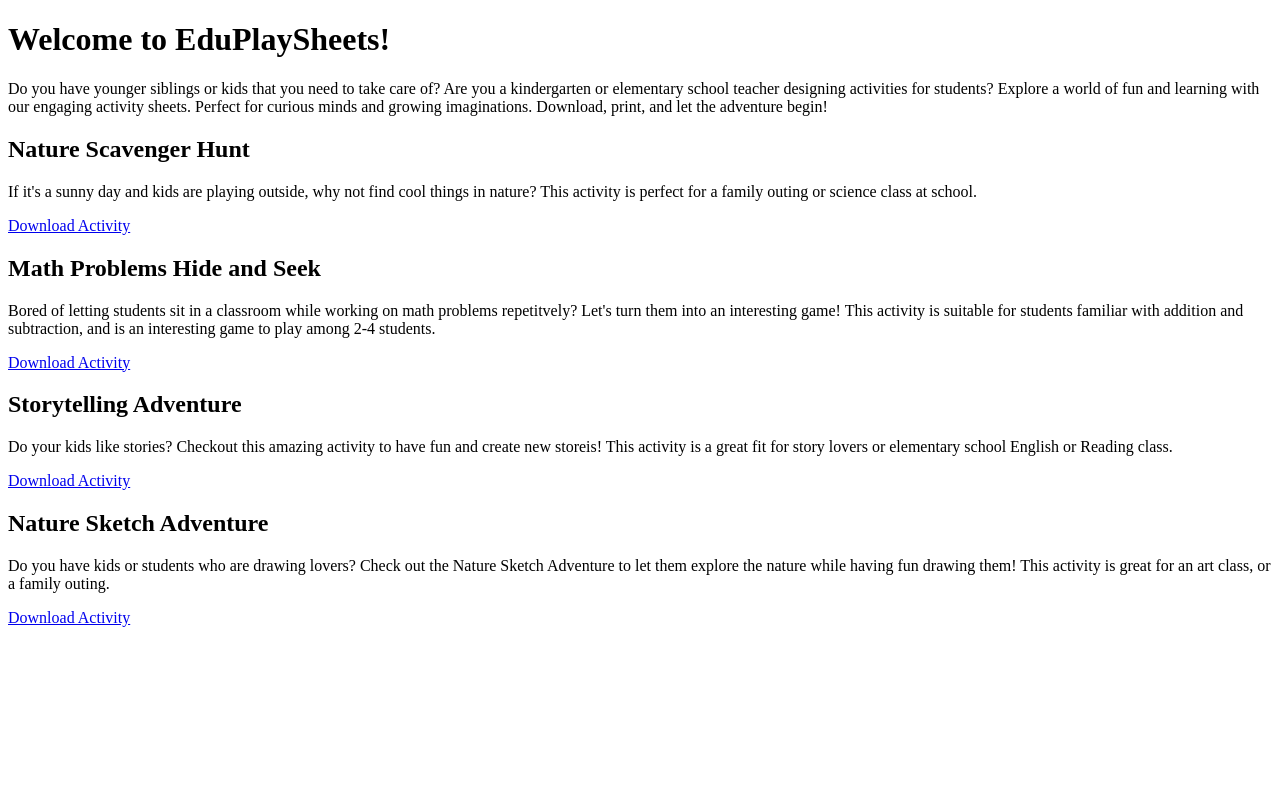
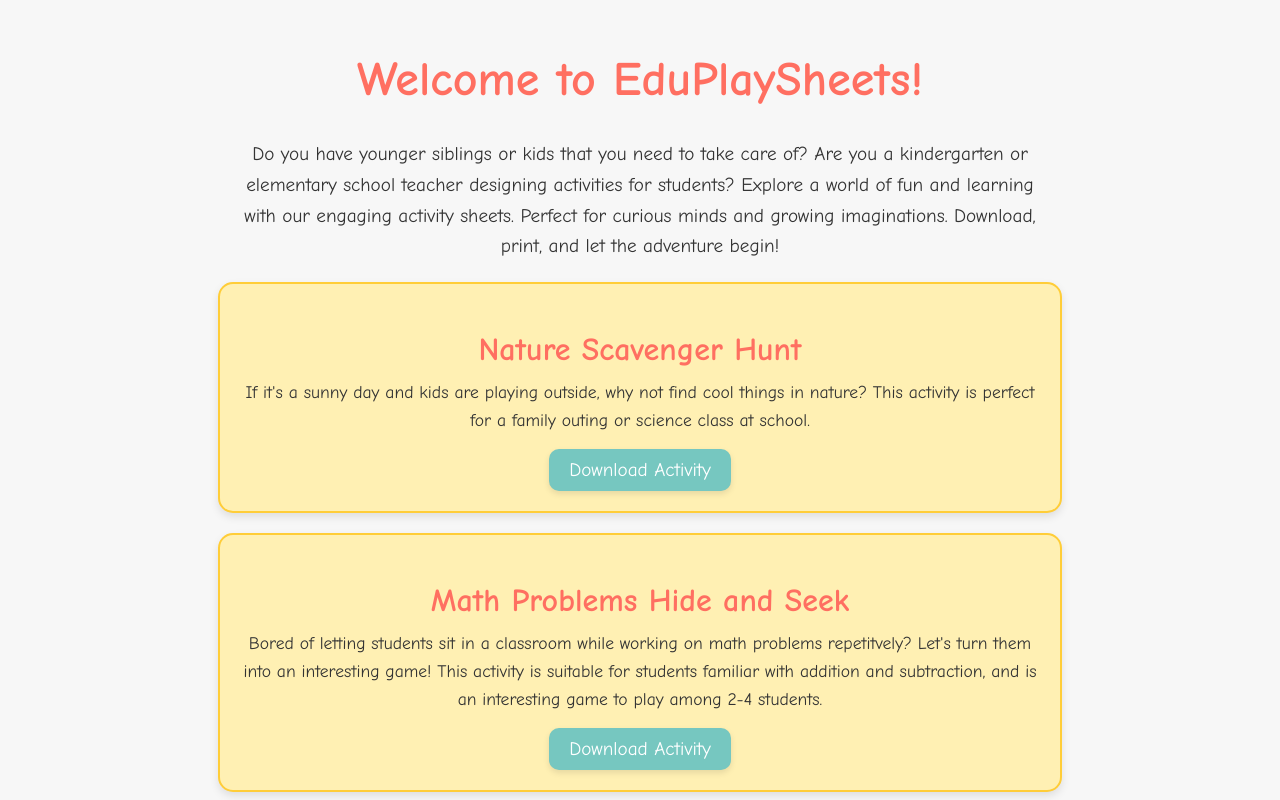
Before and after one commit to mikemo2195054/EduPlaySheets, a plain HTML site: page index.html in a window 1280 px wide. Shown: the top 800 px of the page. Drawn offline with Linux system fonts and the light colour scheme.

Commit message:
write a css

```diff
--- a/index.html
+++ b/index.html
@@ -3,6 +3,7 @@
 <head>
     <meta charset="UTF-8">
     <meta name="viewport" content="width=device-width, initial-scale=1.0">
+    <link rel="stylesheet" href="style.css">
     <title>EduPlaySheets</title>
 </head>
 <body>
@@ -12,36 +13,36 @@
         Explore a world of fun and learning with our engaging activity sheets.
         Perfect for curious minds and growing imaginations. Download, print, and let the adventure begin!</p>
 
-    <div>
-        <h2>Nature Scavenger Hunt</h2>
-        <p>If it's a sunny day and kids are playing outside, why not find cool things in nature?
+    <div class="activity">
+        <h2 class="activity-title">Nature Scavenger Hunt</h2>
+        <p class="activity-description">If it's a sunny day and kids are playing outside, why not find cool things in nature?
             This activity is perfect for a family outing or science class at school.
         </p>
-        <a href="activities/activity1.pdf" download>Download Activity</a>
+        <a class="activity-download-link" href="activities/activity1.pdf" download>Download Activity</a>
     </div>
 
-    <div>
-        <h2>Math Problems Hide and Seek</h2>
-        <p>Bored of letting students sit in a classroom while working on math problems repetitvely? Let's turn them into an interesting game!
+    <div class="activity">
+        <h2 class="activity-title">Math Problems Hide and Seek</h2>
+        <p class="activity-description">Bored of letting students sit in a classroom while working on math problems repetitvely? Let's turn them into an interesting game!
             This activity is suitable for students familiar with addition and subtraction, and is an interesting game to play among 2-4 students.
         </p>
-        <a href="activities/activity3.pdf" download>Download Activity</a>
+        <a class="activity-download-link" href="activities/activity3.pdf" download>Download Activity</a>
     </div>
 
-    <div>
-        <h2>Storytelling Adventure</h2>
-        <p>Do your kids like stories? Checkout this amazing activity to have fun and create new storeis!
+    <div class="activity">
+        <h2 class="activity-title">Storytelling Adventure</h2>
+        <p class="activity-description">Do your kids like stories? Checkout this amazing activity to have fun and create new storeis!
             This activity is a great fit for story lovers or elementary school English or Reading class.
         </p>
-        <a href="activities/activity4.pdf" download>Download Activity</a>
+        <a class="activity-download-link" href="activities/activity4.pdf" download>Download Activity</a>
     </div>
 
-    <div>
-        <h2>Nature Sketch Adventure</h2>
-        <p>Do you have kids or students who are drawing lovers?
+    <div class="activity">
+        <h2 class="activity-title">Nature Sketch Adventure</h2>
+        <p class="activity-description">Do you have kids or students who are drawing lovers?
             Check out the Nature Sketch Adventure to let them explore the nature while having fun drawing them!
             This activity is great for an art class, or a family outing.
         </p>
-        <a href="activities/activity2.pdf" download>Download Activity</a>
+        <a class="activity-download-link" href="activities/activity2.pdf" download>Download Activity</a>
     </div>
 </body>
--- /dev/null
+++ b/style.css
@@ -0,0 +1,71 @@
+/* General Body Styling */
+body {
+    font-family: 'Comic Sans MS', sans-serif;  /* Fun, child-friendly font */
+    background-color: #f7f7f7; /* Light background for a soft feel */
+    margin: 0;
+    padding: 20px;
+}
+
+/* Main Heading Styling */
+h1 {
+    text-align: center;
+    color: #FF6F61; /* Warm coral color */
+    font-size: 3em;
+}
+
+/* Introduction Paragraph Styling */
+p {
+    text-align: center;
+    font-size: 1.2em;
+    color: #333;
+    max-width: 800px;
+    margin: 0 auto 20px auto;
+    line-height: 1.6;
+}
+
+/* Activity Box Styling */
+.activity {
+    background-color: #FFF0B3; /* Light yellow background for kids' playfulness */
+    border: 2px solid #FFCD38; /* Gold border for highlighting */
+    padding: 20px;
+    margin: 20px auto;
+    max-width: 800px;
+    border-radius: 15px; /* Rounded edges for a friendly appearance */
+    box-shadow: 0 4px 8px rgba(0, 0, 0, 0.1); /* Subtle shadow for depth */
+}
+
+/* Activity Title Styling */
+.activity-title {
+    font-size: 2em;
+    color: #FF6F61; /* Matching the main heading color */
+    margin-bottom: 10px;
+    text-align: center;
+}
+
+/* Activity Description Styling */
+.activity-description {
+    font-size: 1.1em;
+    color: #333;
+    margin-bottom: 15px;
+    text-align: center;
+}
+
+/* Download Link Styling */
+.activity-download-link {
+    display: block;
+    text-align: center;
+    background-color: #76C7C0; /* Calm teal color for buttons */
+    color: white;
+    text-decoration: none;
+    font-size: 1.2em;
+    padding: 10px 20px;
+    border-radius: 10px;
+    box-shadow: 0 3px 6px rgba(0, 0, 0, 0.1);
+    transition: background-color 0.3s ease;
+    width: fit-content;
+    margin: 0 auto;
+}
+
+.activity-download-link:hover {
+    background-color: #4BA5A1; /* Slightly darker teal on hover */
+}
```
